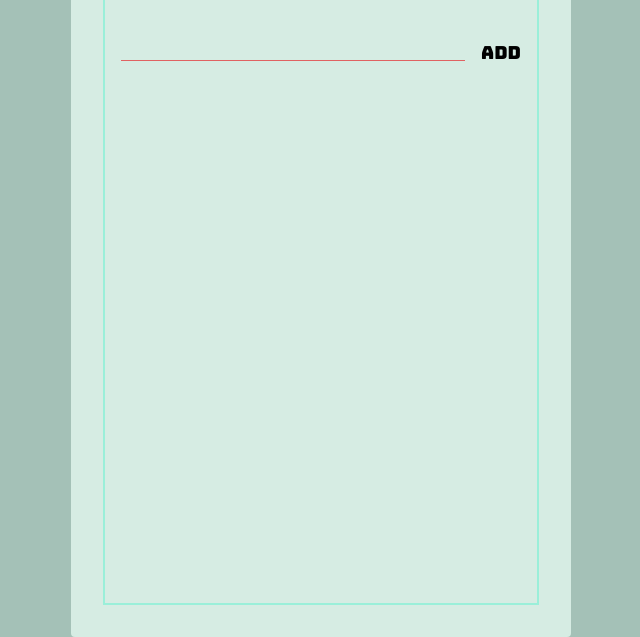
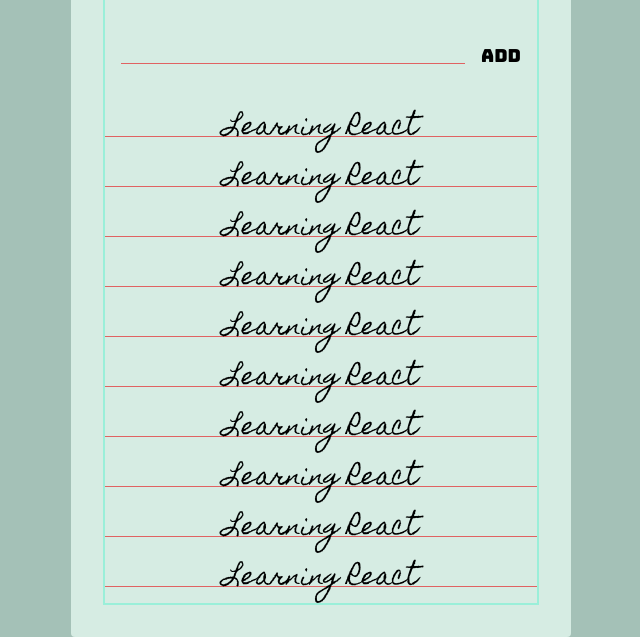
Before and after one commit to Bergario/react-course-starter, a website: page index.html in a window 1280 px wide. Shown: the part 163-800 px from the top of the page, without its empty margins (319-959 px from the left). Drawn offline with Linux system fonts and the light colour scheme.

Commit message:
List Todo & css

```diff
--- a/index.html
+++ b/index.html
@@ -27,6 +27,39 @@
             <button class="add-btn">Add</button>
           </form>
         </section>
+
+        <section class="todos">
+          <div class="todo">
+            <span class="todo-text">Learning React</span>
+          </div>
+          <div class="todo">
+            <span class="todo-text">Learning React</span>
+          </div>
+          <div class="todo">
+            <span class="todo-text">Learning React</span>
+          </div>
+          <div class="todo">
+            <span class="todo-text">Learning React</span>
+          </div>
+          <div class="todo">
+            <span class="todo-text">Learning React</span>
+          </div>
+          <div class="todo">
+            <span class="todo-text">Learning React</span>
+          </div>
+          <div class="todo">
+            <span class="todo-text">Learning React</span>
+          </div>
+          <div class="todo">
+            <span class="todo-text">Learning React</span>
+          </div>
+          <div class="todo">
+            <span class="todo-text">Learning React</span>
+          </div>
+          <div class="todo">
+            <span class="todo-text">Learning React</span>
+          </div>
+        </section>
       </div>
     </div>
   </body>
--- a/style.css
+++ b/style.css
@@ -41,6 +41,9 @@
 .frame {
   border: 2px solid#9aefd9;
   height: 100%;
+  display: flex;
+  flex-direction: column;
+  justify-content: space-between;
 }
 
 .header {
@@ -65,6 +68,14 @@
   outline: unset;
   border: unset;
   cursor: pointer;
+}
+
+.header-btn:active {
+  text-shadow: 1px 1px 2px black;
+}
+
+.header-btn.main-red-color:active {
+  text-shadow: 1px 1px 2px var(--main-red-color);
 }
 
 .add {
@@ -98,3 +109,29 @@
   border: unset;
   background: unset;
 }
+
+.add-btn:active {
+  text-shadow: 1px 1px 2px black;
+}
+
+.todos {
+  display: flex;
+  flex-direction: column;
+}
+
+.todo {
+  position: relative;
+  flex: 1 0 auto;
+  text-align: center;
+  min-height: 34px;
+  margin: 0 0 16px;
+  font-family: "homemade apple", sans-serif;
+  font-size: 2.4rem;
+  border-bottom: 1px solid var(--main-red-color);
+}
+
+.todo-text {
+  position: absolute;
+  left: 50%;
+  transform: translate(-50%);
+}
```
